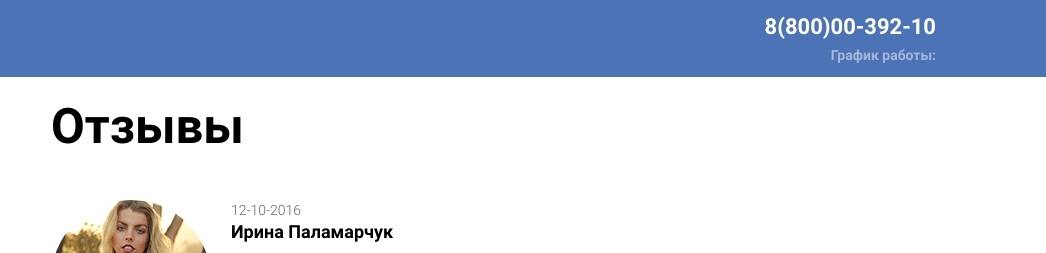
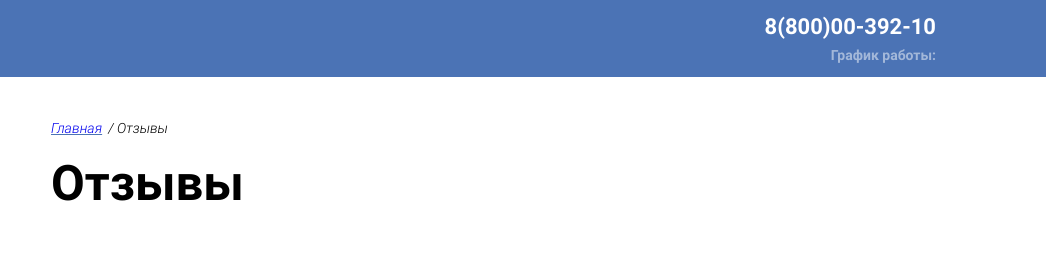
Before and after one commit to capvan/airplanet, a plain HTML site: page comments.html in a window 1280 px wide. Shown: the top 253 px of the page, 234-1280 px from the left. Drawn offline with Linux system fonts and the light colour scheme; a script that the page names is missing.

Commit message:
breadcrumps

```diff
--- a/Assets/css/main.css
+++ b/Assets/css/main.css
@@ -71,27 +71,14 @@ body {
 .header .container {
     height: 77px;
     align-items: center;
-    /*position: relative;*/
-}
-
-.header__logo {
-    /*position: absolute;*/
-    /*top: 50%;*/
-    /*left: 0;*/
-    /*transform: translateY(-50%);*/
 }
 
 .logo__title {
     position: absolute;
-     /*top: 0;*/
-     left: -9999px;
+    left: -9999px;
 }
 
 .header-contact {
-    /*position: absolute;*/
-    /*top: 50%;*/
-    /*right: 0;*/
-    /*transform: translateY(-50%);*/
     font-style: normal;
     text-align: right;
     margin-left: auto;
@@ -115,8 +102,6 @@ body {
     margin: 0 auto;
     width: 1060px;
     display: flex;
-    /*justify-content: space-between;*/
-
 }
 
 .sidebar {
@@ -211,17 +196,46 @@ body {
     background: url("../img/icons/team_icon_active.png") center center no-repeat;
 }
 
+.breadcrumps {
+    margin-top: 28px;
+    margin-bottom: 9px;
+}
+
+.breadcrumps__list {
+    display: flex;
+    flex-wrap: nowrap;
+    font-size: 14px;
+    font-style: italic;
+    color: #4b73b5;
+}
+
+.breadcrumps__list-item {
+    text-decoration: underline;
+    margin-right: 6px;
+}
+
+.breadcrumps__list-item:before {
+    content: " / ";
+}
+
+.breadcrumps__list-item:first-child:before {
+    content: "";
+}
+
+.breadcrumps__list-item:last-child {
+    text-decoration: none;
+    color: black;
+    margin-right: 0;
+}
+
+a {
+    background-color: transparent;
+}
+
 .content {
     width: 880px;
     display: inline-block;
     vertical-align: top;
-}
-
-/*.content-banner {*/
-
-/*}*/
-
-.banner {
 }
 
 .banner__img {
@@ -254,10 +268,11 @@ h1 {
     margin-left: 20px;
     padding: 40px 20px 45px;
 }
-.price__item--active, .price__item:hover{
+.price__item--active,
+.price__item:hover {
     border: 1px solid #e8e9ed;
 }
-.price__img{
+.price__img {
     width: 60px;
     height: 60px;
     border-radius: 50%;
@@ -296,6 +311,7 @@ h1 {
 .price__block-item {
     text-align: left;
 }
+
 .price__block-item::before {
     background: #4b73b5;
     border-radius: 50%;
@@ -306,10 +322,12 @@ h1 {
     display: inline-block;
     vertical-align: middle;
 }
+
 .price__amount {
     font-weight: normal;
     font-size: 54.5px;
 }
+
 .price__current sub{
     bottom: 0;
     font-size: 60%;
@@ -335,6 +353,7 @@ h1 {
     margin-bottom: 30px;
     display: inline-flex;
 }
+
 .content-list__img {
     display: inline-block;
     width: 160px;
@@ -343,6 +362,7 @@ h1 {
     border-radius: 50%;
     overflow: hidden;
 }
+
 .content-list__img-pic {
     display: inline-block;
     width: 100%;
@@ -400,6 +420,7 @@ u {
 .pagination {
     display: flex;
     justify-content: center;
+    align-items: center;
 }
 
 .pagination__item {
@@ -410,6 +431,7 @@ u {
     display: inline-block;
     color: #656464;
     font-size: 14px;
+    margin-right: 20px;
 }
 
 .pagination__page {
@@ -425,6 +447,7 @@ u {
     text-align: center;
     color: #221f1f;
 }
+
 .form {
     height: 100%;
     width: 100%;
@@ -580,11 +603,8 @@ u {
 
 .team__list {
     width: 270px;
-    /*display: inline-block;*/
-    /*margin-left: 20px;*/
     text-align: center;
     line-height: 21px;
-    /*vertical-align: top;*/
     margin-bottom: 45px;
     padding: 0 10px;
 }
@@ -672,7 +692,6 @@ u {
 }
 
 .footer__col {
-    /*position: absolute;*/
     color: inherit;
     font-size: 14px;
 }
@@ -685,7 +704,6 @@ u {
 
 .footer__col--middle {
     left: 50%;
-    /*transform: translateX(-50%);*/
     width: 120px;
 }
 
--- a/comments.html
+++ b/comments.html
@@ -45,6 +45,16 @@
             </nav>
         </aside>
         <main class="content">
+            <section class="breadcrumps">
+                <ul class="breadcrumps__list">
+                    <li class="breadcrumps__list-item">
+                        <a class="breadcrumps__link" href="./index.html">Главная</a>
+                    </li>
+                    <li class="breadcrumps__list-item">
+                        <span>Отзывы</span>
+                    </li>
+                </ul>
+            </section>
             <section class="content-list">
                 <h2 class="section-title">Отзывы</h2>
                 <ul class="content-list__list">
```
Also changed, not shown: team.html (+10 -0 lines).
